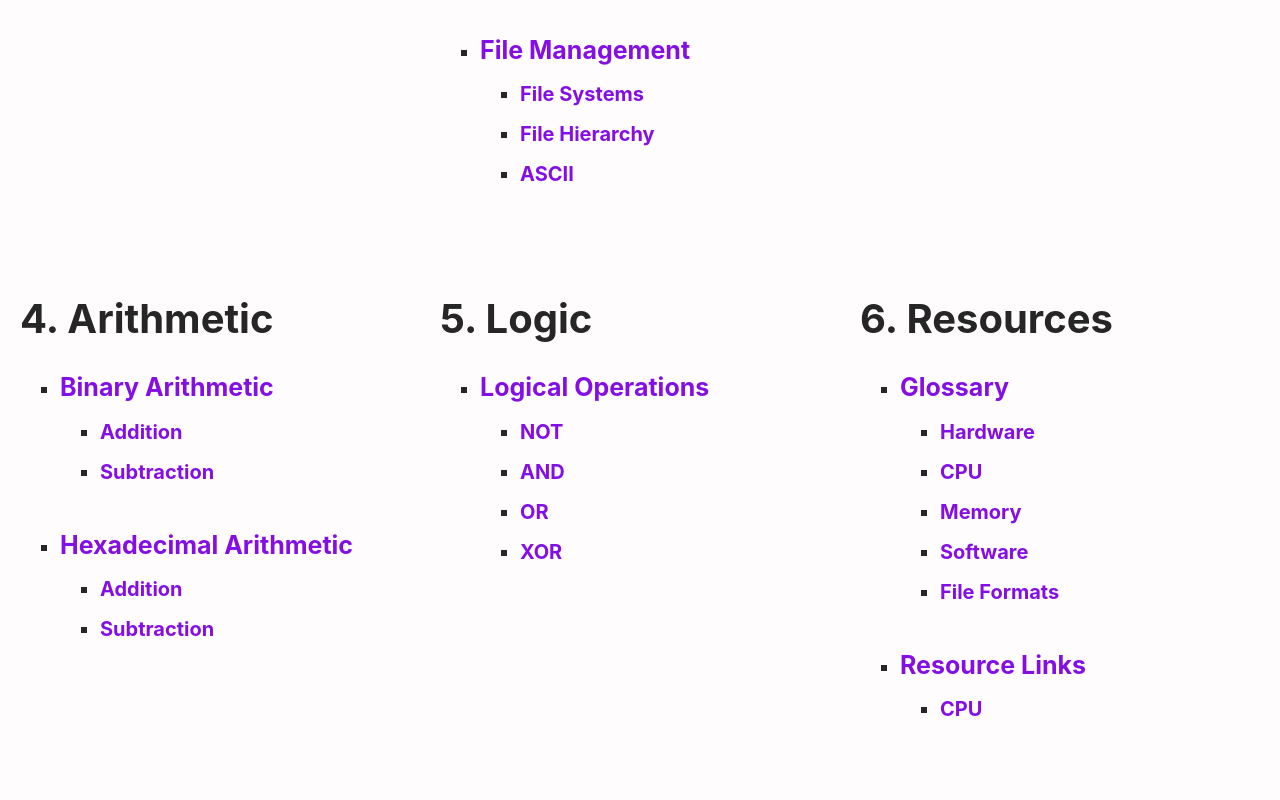
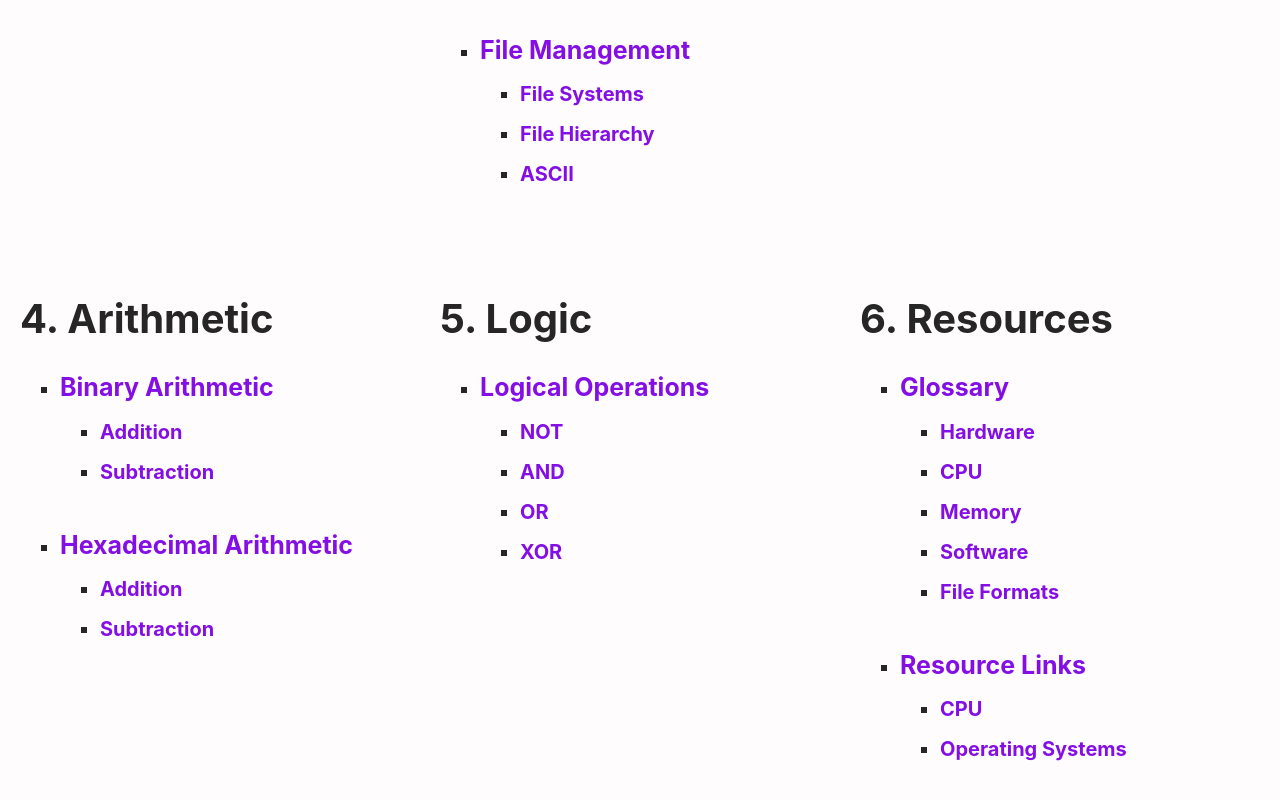
Before and after one commit to Christopher-Cannon/Christopher-Cannon.github.io, a Vue app: page / in a window 1280 px wide. Shown: the part 1707-2507 px from the top of the page. Built offline with nearby package versions, Linux system fonts and the light colour scheme; the HTML template or start-up script is replaced by a standard one; a web font is replaced by a local one.

Commit message:
Add OS resource link on home page

```diff
--- a/src/pages/Home.vue
+++ b/src/pages/Home.vue
@@ -586,6 +586,13 @@ import SideImage from "../components/common/SideImage.vue";
                                     >CPU</router-link
                                 >
                             </li>
+                            <li>
+                                <router-link
+                                    to="/links#operating-systems"
+                                    class="link"
+                                    >Operating Systems</router-link
+                                >
+                            </li>
                         </ul>
                     </li>
                 </ul>
```
